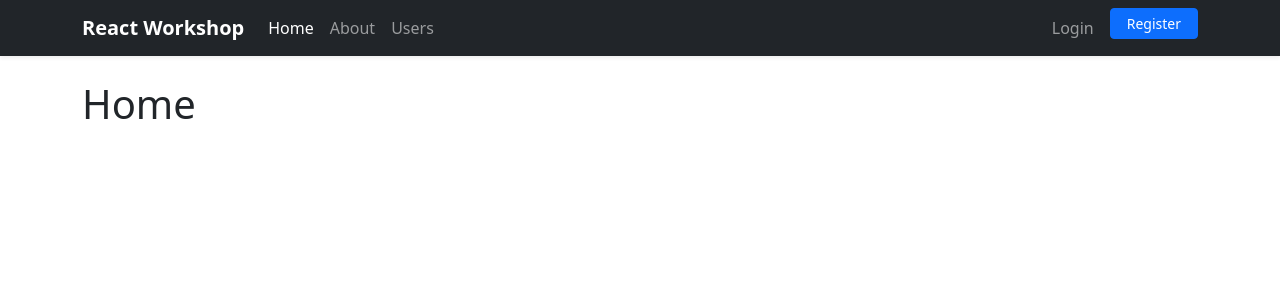
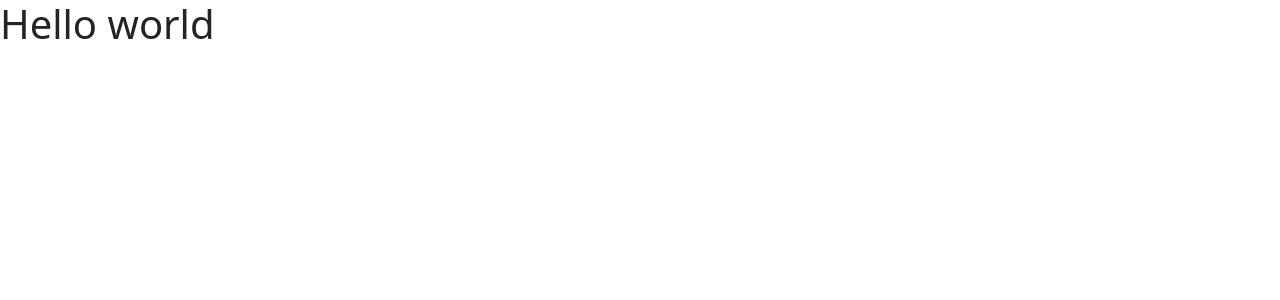
Before and after one commit to DhiaddineHl/react-workshop, a React (Vite) app: page / in a window 1280 px wide. Shown: the top 300 px of the page. Built offline with nearby package versions, Linux system fonts and the light colour scheme.

Commit message:
basics playground done

```diff
--- a/src/main.tsx
+++ b/src/main.tsx
@@ -1,52 +1,10 @@
 import { StrictMode } from "react";
 import { createRoot } from "react-dom/client";
 import "bootstrap/dist/css/bootstrap.min.css";
-import { createBrowserRouter, RouterProvider } from "react-router";
-import Home from "./pages/Home.tsx";
-import About from "./pages/About.tsx";
-import AuthLayout from "./layouts/AuthLayout.tsx";
-import Login from "./pages/Login.tsx";
-import Register from "./pages/Register.tsx";
-import Users, { usersLoader } from "./pages/Users.tsx";
-import UserDetails, { userDetailsLoader } from "./pages/UserDetails.tsx";
-import ItemDetails, { itemDetailsLoader } from "./pages/ItemDetails.tsx";
-import ErrorPage from "./pages/ErrorPage.tsx";
-import RootLayout from "./layouts/RootLayout.tsx";
-
-const router = createBrowserRouter([
-  {
-    path: "/",
-    element: <RootLayout />,
-    children: [
-      { index: true, element: <Home /> },
-      { path: "about", element: <About /> },
-      {
-        path: "auth",
-        element: <AuthLayout />,
-        children: [
-          { path: "login", element: <Login /> },
-          { path: "register", element: <Register /> },
-        ],
-      },
-      {
-        path: "users",
-        errorElement: <ErrorPage />,
-        children: [
-          { index: true, element: <Users />, loader: usersLoader },
-          { path: ":id", element: <UserDetails />, loader: userDetailsLoader },
-          {
-            path: ":id/items/:itemId",
-            element: <ItemDetails />,
-            loader: itemDetailsLoader,
-          },
-        ],
-      },
-    ],
-  },
-]);
+import App from "./App";
 
 createRoot(document.getElementById("root")!).render(
   <StrictMode>
-    <RouterProvider router={router} />
+    <App />
   </StrictMode>,
 );
```
